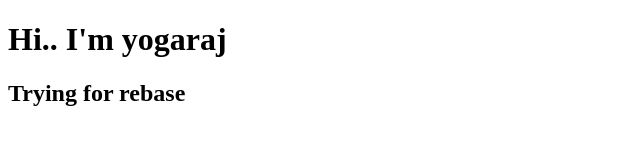
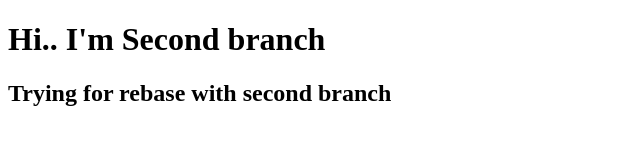
Before and after one commit to Yogaraj2002/git-rebase, a plain HTML site: page index.html in a window 1280 px wide. Shown: the whole page, without its empty margins (0-640 px from the left). Drawn offline with Linux system fonts and the light colour scheme.

Commit message:
second branch f-c

```diff
--- a/index.html
+++ b/index.html
@@ -6,7 +6,7 @@
     <title>Document</title>
 </head>
 <body>
-    <h1>Hi.. I'm yogaraj</h1>
-    <h2>Trying for rebase</h2>
+    <h1>Hi.. I'm Second branch</h1>
+    <h2>Trying for rebase with second branch</h2>
 </body>
 </html>
```
